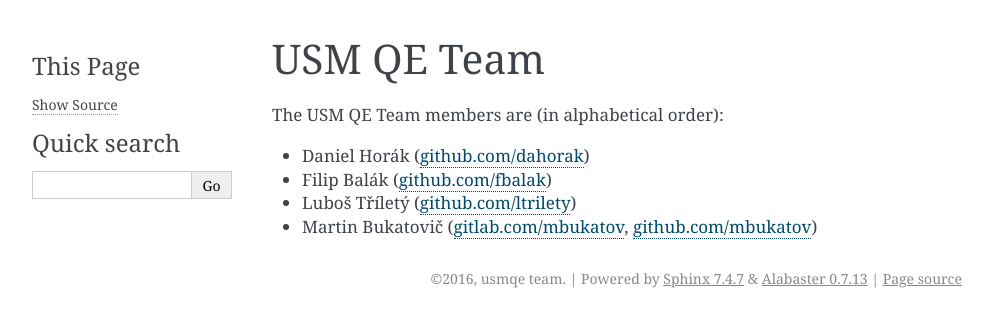
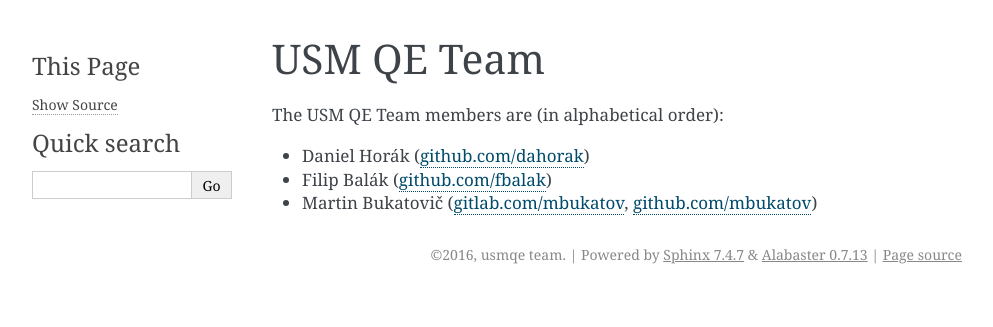
Before and after one commit to usmqe/usmqe-tests, a Sphinx documentation site: the page built from docs/usmqe_team.rst, in a window 1280 px wide. Shown: the top 327 px of the page, without its empty margins (148-1141 px from the left). Built offline with Sphinx 7.4.7, drawn with Linux system fonts in a browser that asks for light colours.

Commit message:
docs: remove luboš from usmqe team page

```diff
--- a/docs/usmqe_team.rst
+++ b/docs/usmqe_team.rst
@@ -8,12 +8,10 @@ The USM QE Team members are (in alphabetical order):
 
 * Daniel Horák (`github.com/dahorak`_)
 * Filip Balák (`github.com/fbalak`_)
-* Luboš Tříletý (`github.com/ltrilety`_)
 * Martin Bukatovič (`gitlab.com/mbukatov`_, `github.com/mbukatov`_)
 
 
 .. _`github.com/dahorak`: https://github.com/dahorak
 .. _`github.com/fbalak`: https://github.com/fbalak
-.. _`github.com/ltrilety`: https://github.com/ltrilety
 .. _`github.com/mbukatov`: https://github.com/mbukatov
 .. _`gitlab.com/mbukatov`: https://gitlab.com/mbukatov
```
